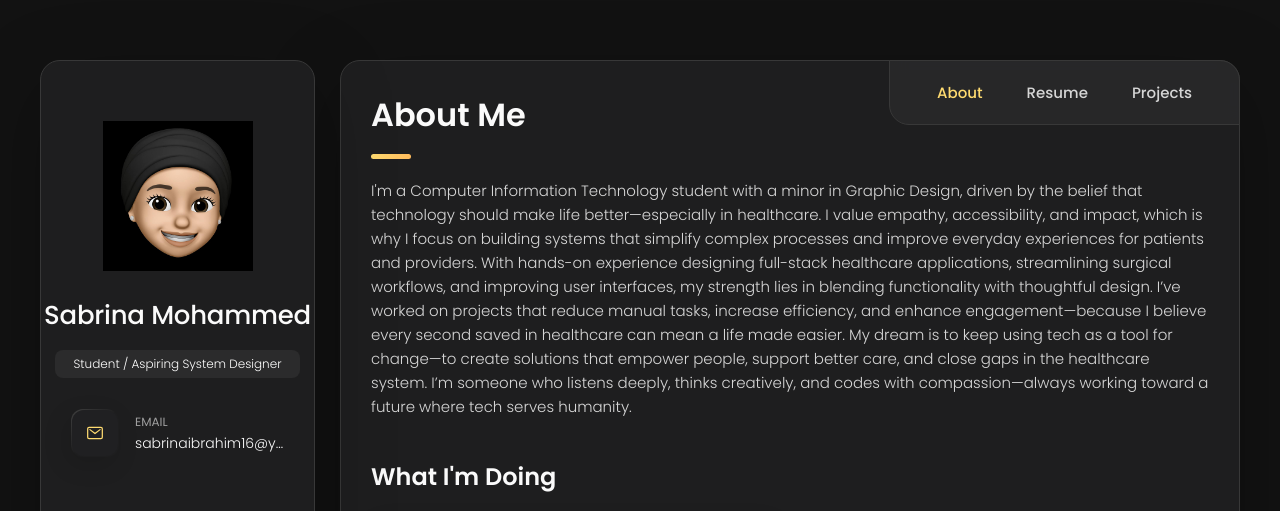
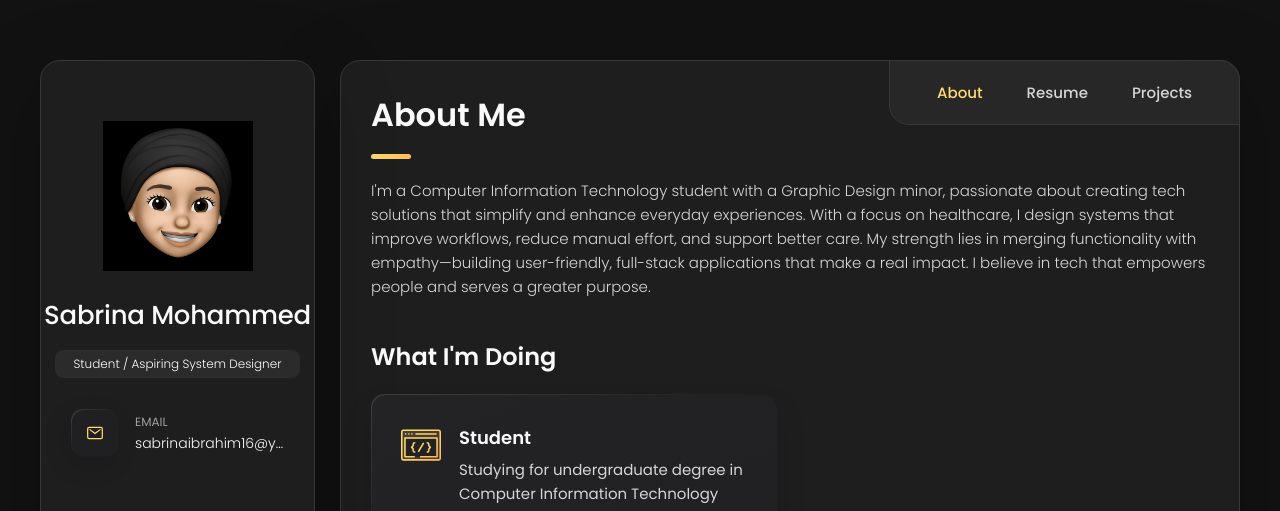
Before and after one commit to ssabrinaaa/portfolio, a plain HTML site: page index.html in a window 1280 px wide. Shown: the top 511 px of the page. Drawn offline with nearby package versions, Linux system fonts and the light colour scheme.

Commit message:
further cahnges

```diff
--- a/index.html
+++ b/index.html
@@ -144,20 +144,12 @@
 
           <section class="about-text">
             <p>
-              I'm a Computer Information Technology student with a minor in Graphic Design, driven by the belief that
-              technology should make life better—especially in healthcare. I value empathy, accessibility, and impact,
-              which is why I focus on building systems that simplify complex processes and improve everyday experiences
-              for patients and providers.
+              I'm a Computer Information Technology student with a Graphic Design minor, passionate about creating tech
+              solutions that simplify and enhance everyday experiences. With a focus on healthcare, I design systems that
+              improve workflows, reduce manual effort, and support better care. My strength lies in merging functionality
+              with empathy—building user-friendly, full-stack applications that make a real impact. I believe in tech that
+              empowers people and serves a greater purpose.
 
-              With hands-on experience designing full-stack healthcare applications, streamlining surgical workflows, and
-              improving user interfaces, my strength lies in blending functionality with thoughtful design. I’ve worked on
-              projects that reduce manual tasks, increase efficiency, and enhance engagement—because I believe every second
-              saved in healthcare can mean a life made easier.
-
-              My dream is to keep using tech as a tool for change—to create solutions that empower people, support better care,
-              and close gaps in the healthcare system.
-
-              I’m someone who listens deeply, thinks creatively, and codes with compassion—always working toward a future where tech serves humanity.
             </p>
 
           </section>
@@ -291,7 +283,7 @@
               <h4 class="h4 timeline-item-title">Answariya Surgical Clinic</h4>
               <span>June 2021-August 2023</span>
               <p class="timeline-text">
-               <b> Addis Ababa,Ethiopia </b>
+               <b> Addis Ababa, Ethiopia </b>
                 <ul class="timeline-text">
                 <li> - Designed a full-stack web application to streamline appointment scheduling and patient records, reducing manual work
                   by 10 hours per week.</li>
@@ -399,7 +391,7 @@
 
             <li class="skills-item">
               <div class="title-wrapper">
-                <h5 class="h5">UX/UI</h5>
+                <h5 class="h5">Full Stack Development</h5>
                 <data value="50">80%</data>
               </div>
               <div class="skill-progress-bg">
@@ -409,7 +401,7 @@
 
             <li class="skills-item">
               <div class="title-wrapper">
-                <h5 class="h5">Full Stack Development</h5>
+                <h5 class="h5">UX/UI</h5>
                 <data value="45">75%</data>
               </div>
               <div class="skill-progress-bg">
```
